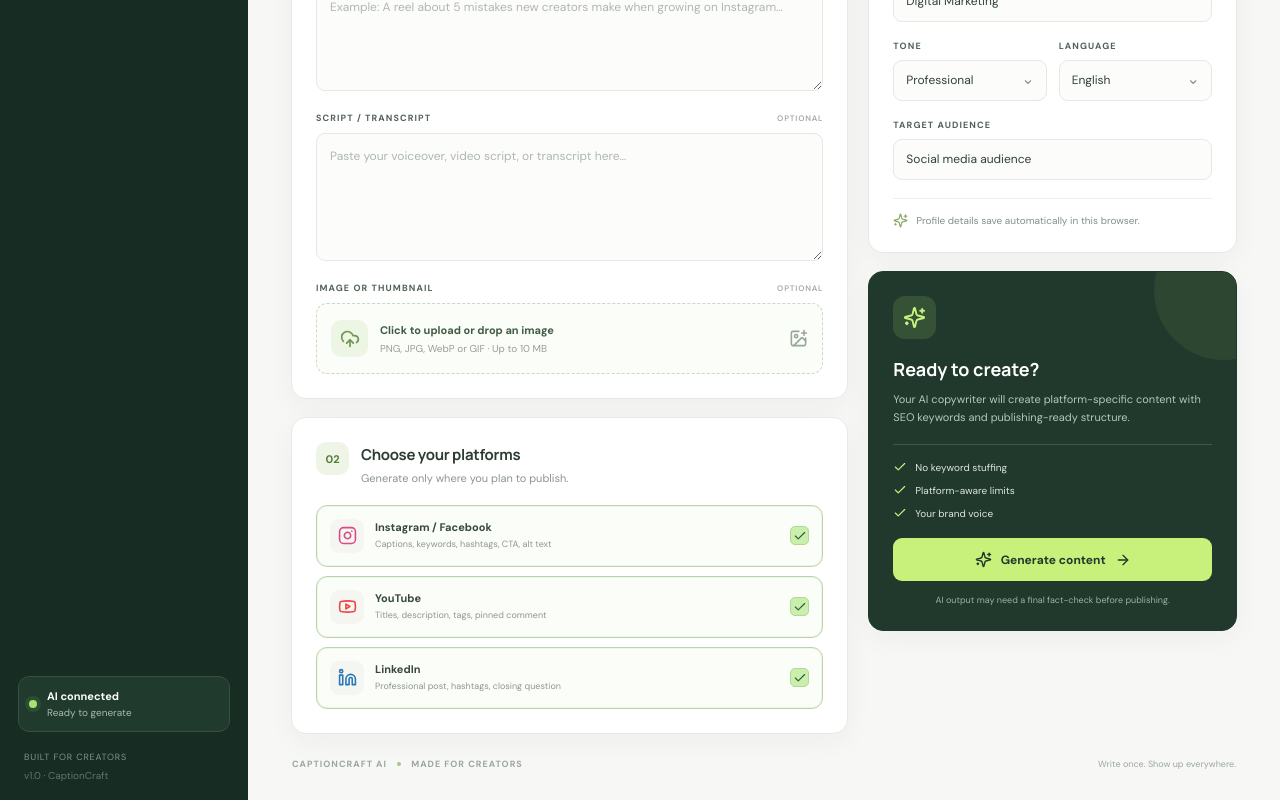
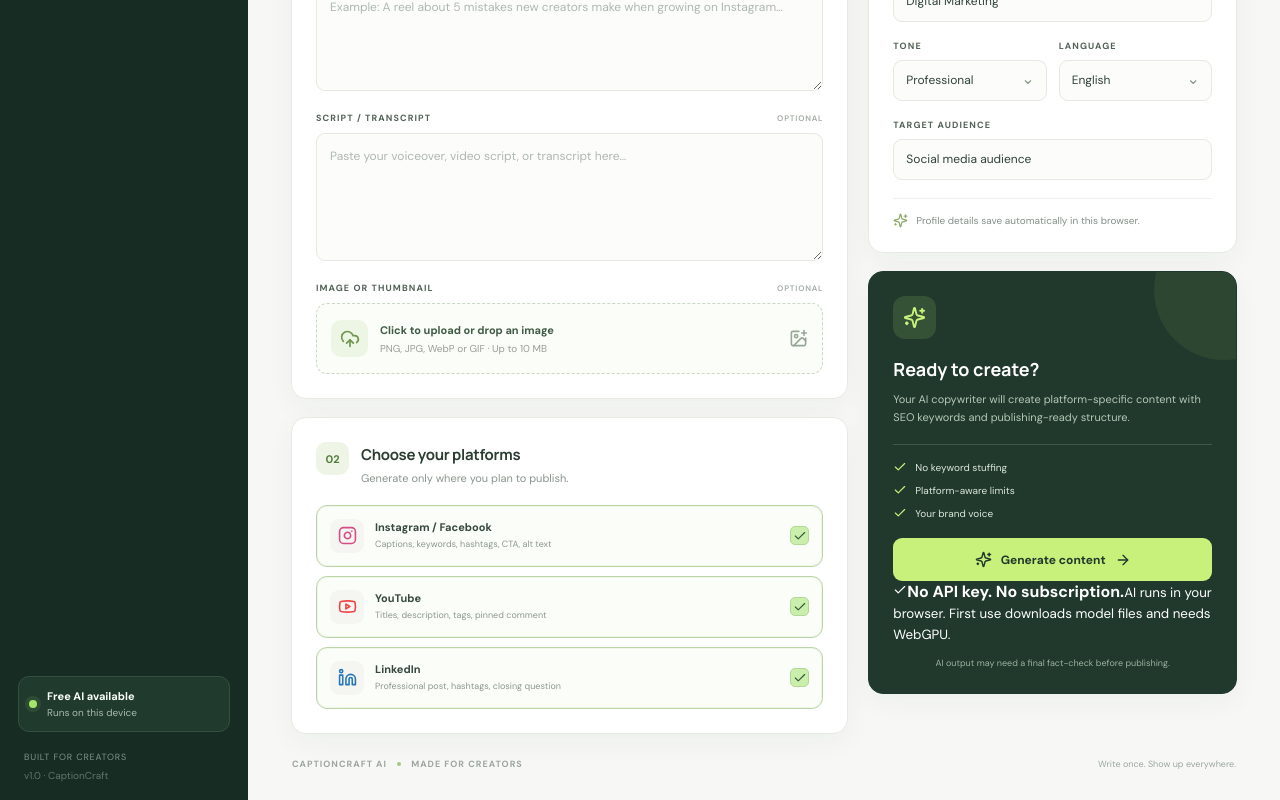
Before and after one commit to ManikandanP24/Social-Caption-SEO-Generator, a React (Vite) app in the folder client/: page / in a window 1280 px wide. Shown: the part 379-1179 px from the top of the page. Built offline with nearby package versions, Linux system fonts and the light colour scheme.

Commit message:
Show keyless local AI status and model download progress

```diff
--- a/client/src/App.jsx
+++ b/client/src/App.jsx
@@ -321,7 +321,7 @@
         {nav.map((item) => { const Icon = item.icon; return <button key={item.key} className={page === item.key || (page === 'results' && item.key === 'generator') ? 'nav-item active' : 'nav-item'} onClick={() => { setPage(item.key); setError(''); }}><Icon size={18} /><span>{item.label}</span>{item.count > 0 && <small>{item.count}</small>}</button>; })}
       </nav>
       <div className="sidebar-spacer" />
-      <div className={'api-status ' + apiStatus}><span className="status-dot" /><div><b>{apiStatus === 'ready' ? 'AI connected' : apiStatus === 'missing-key' ? 'API key required' : apiStatus === 'offline' ? 'API server offline' : 'Checking API'}</b><small>{apiStatus === 'ready' ? 'Ready to generate' : apiStatus === 'missing-key' ? 'Set server/.env' : apiStatus === 'offline' ? 'Start the backend' : 'Contacting backend…'}</small></div></div>
+      <div className={'api-status ' + apiStatus}><span className="status-dot" /><div><b>{apiStatus === 'ready' ? 'Free AI available' : apiStatus === 'loading' ? 'Loading local AI' : apiStatus === 'unsupported' ? 'WebGPU required' : 'Checking browser'}</b><small>{apiStatus === 'ready' ? 'Runs on this device' : apiStatus === 'loading' ? 'Preparing the model…' : apiStatus === 'unsupported' ? 'Try updated Chrome or Edge' : 'Checking WebGPU support'}</small></div></div>
       <div className="sidebar-foot"><span>BUILT FOR CREATORS</span><span>v1.0 · CaptionCraft</span></div>
     </aside>
 
@@ -354,7 +354,7 @@
               <div className="form-field"><label className="field-label" htmlFor="audience">TARGET AUDIENCE</label><input id="audience" className="text-input" value={profile.audience} onChange={(event) => setProfile({ ...profile, audience: event.target.value })} placeholder="Who is this content for?" /></div>
               <div className="mini-brand-note"><Sparkles size={15} /><span>Profile details save automatically in this browser.</span></div>
             </section>
-            <section className="surface generate-card"><div className="generate-spark"><Sparkles size={23} /></div><h2>Ready to create?</h2><p>Your AI copywriter will create platform-specific content with SEO keywords and publishing-ready structure.</p><div className="generate-summary"><span><Check size={14} /> No keyword stuffing</span><span><Check size={14} /> Platform-aware limits</span><span><Check size={14} /> Your brand voice</span></div><button className="primary-button generate-button" type="submit" disabled={busy}>{busy ? <><LoaderCircle className="spin" size={17} /> Generating your content…</> : <><Sparkles size={17} /> Generate content <ArrowRight size={16} /></>}</button><small className="generate-footnote">AI output may need a final fact-check before publishing.</small></section>
+            <section className="surface generate-card"><div className="generate-spark"><Sparkles size={23} /></div><h2>Ready to create?</h2><p>Your AI copywriter will create platform-specific content with SEO keywords and publishing-ready structure.</p><div className="generate-summary"><span><Check size={14} /> No keyword stuffing</span><span><Check size={14} /> Platform-aware limits</span><span><Check size={14} /> Your brand voice</span></div><button className="primary-button generate-button" type="submit" disabled={busy}>{busy ? <><LoaderCircle className="spin" size={17} /> Generating your content…</> : <><Sparkles size={17} /> Generate content <ArrowRight size={16} /></>}</button><div className="local-ai-note"><Check size={14} /><span><b>No API key. No subscription.</b><small>AI runs in your browser. First use downloads model files and needs WebGPU.</small></span></div>{busy && modelProgress.text && <div className="model-progress" role="status"><div className="model-progress-head"><span>{modelProgress.text}</span><b>{modelProgress.percent}%</b></div><div className="model-progress-track"><span style={{ width: modelProgress.percent + '%' }} /></div></div>}{busy && imageModelStatus && <div className="model-progress image-model-status" role="status">{imageModelStatus}</div>}<small className="generate-footnote">AI output may need a final fact-check before publishing.</small></section>
           </div>
         </form>
         {error && <div className="error-banner" role="alert"><X size={17} /><span>{error}</span><button type="button" onClick={() => setError('')}><X size={14} /></button></div>}
```
